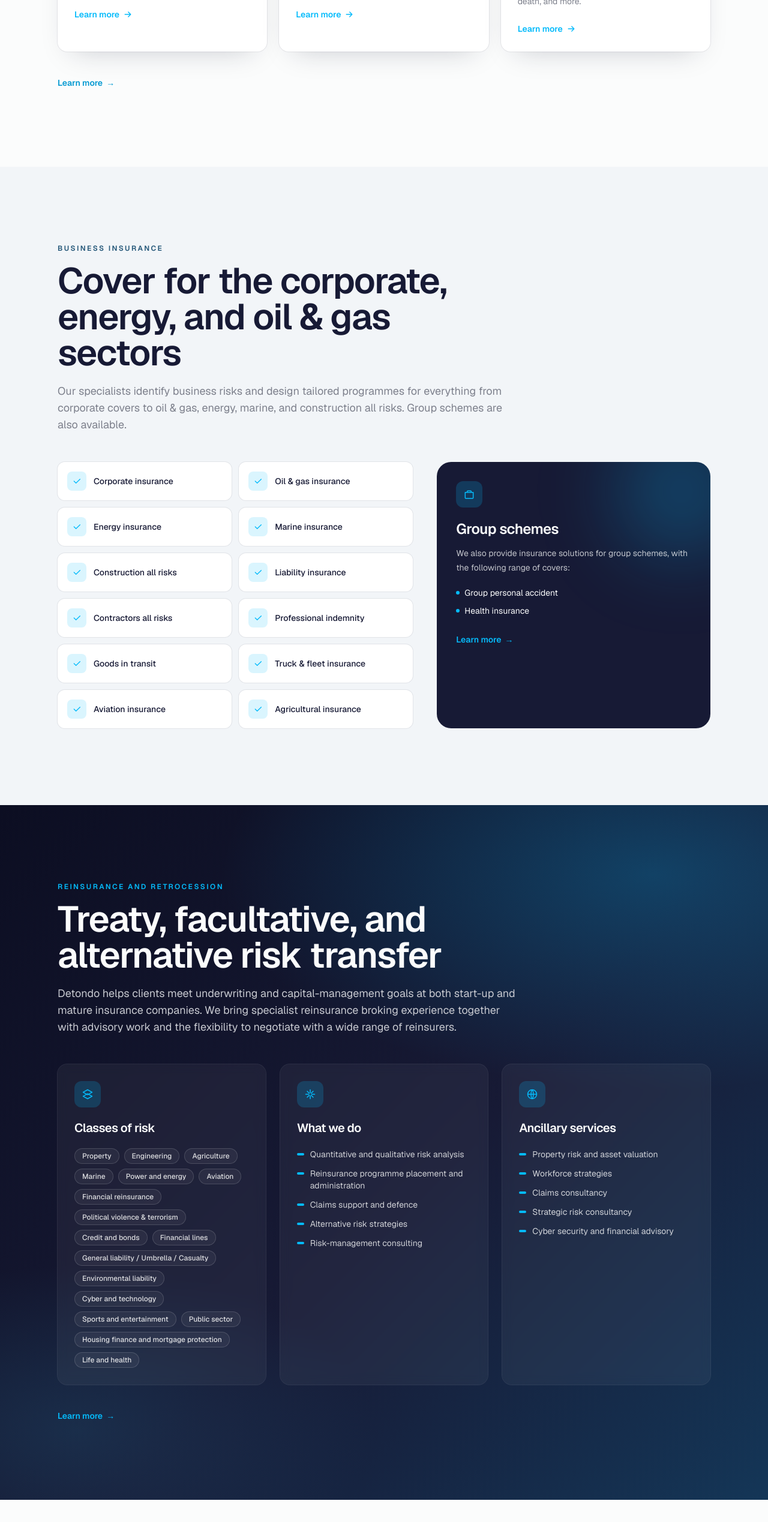
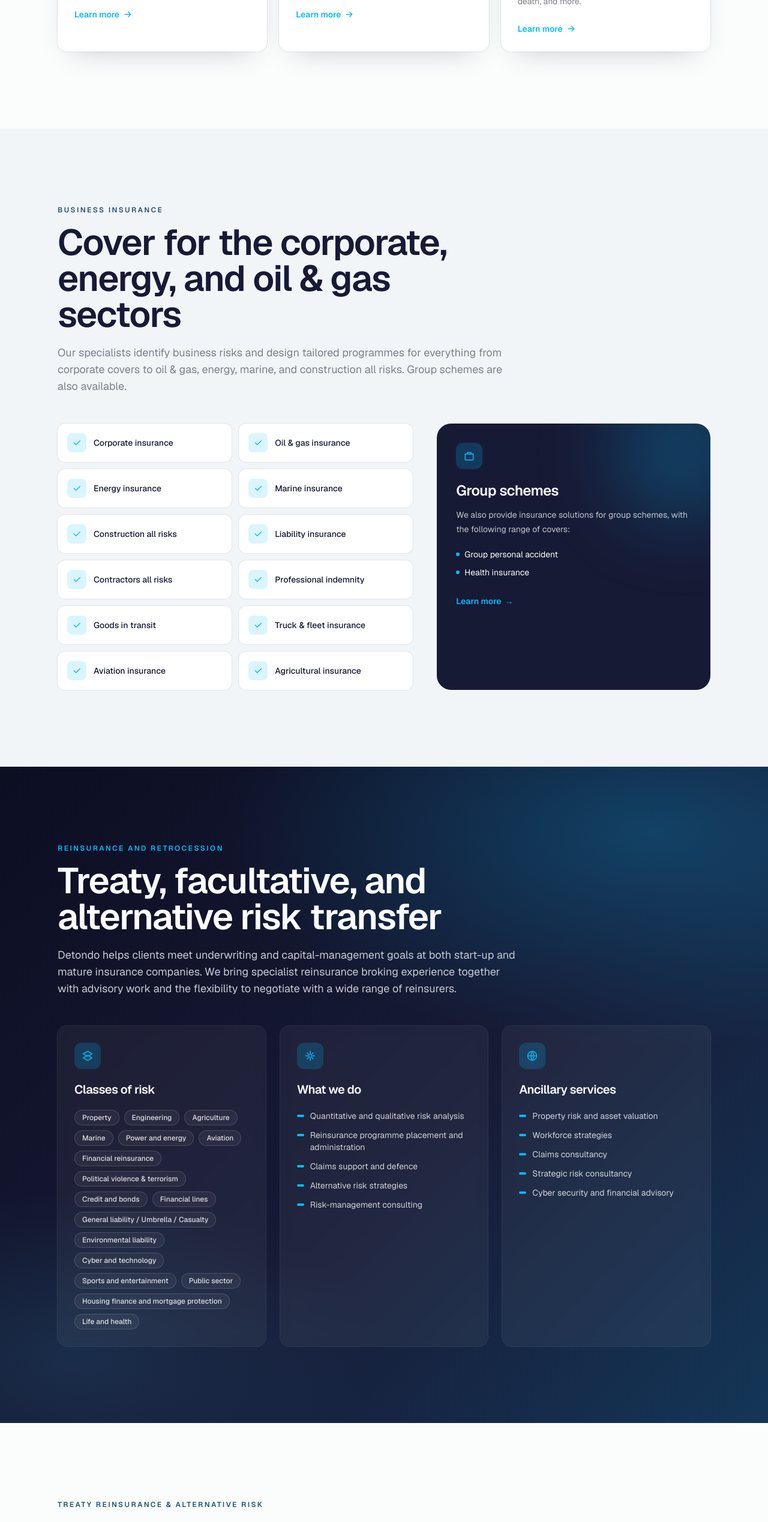
Before and after one commit to Hlosani-M/launchcraft-detongo-correctora-de-seguros, a Next.js app: page /en in a window 1280 px wide. Shown: the part 7620-10157 px from the top of the page at 60% size. Built offline with nearby package versions, Linux system fonts and the light colour scheme; no server answers.

Commit message:
feat: Remove call-to-action links from PersonalInsurance and Reinsurance sections

```diff
--- a/components/sections/PersonalInsurance.tsx
+++ b/components/sections/PersonalInsurance.tsx
@@ -51,15 +51,6 @@
           </Reveal>
         ))}
       </div>
-      <div className="mt-10">
-        <a
-          href={`/${lang}/services/personal`}
-          className="inline-flex items-center gap-1.5 text-sm font-semibold text-brand-azure-dim transition-all hover:gap-2.5 hover:text-brand-azure"
-        >
-          {cta}
-          <span aria-hidden>→</span>
-        </a>
-      </div>
     </Section>
   );
 }
--- a/components/sections/Reinsurance.tsx
+++ b/components/sections/Reinsurance.tsx
@@ -97,16 +97,6 @@
           </div>
         </Reveal>
       </div>
-
-      <div className="mt-10">
-        <a
-          href={`/${lang}/services/reinsurance`}
-          className="inline-flex items-center gap-1.5 text-sm font-semibold text-brand-azure transition-all hover:gap-2.5"
-        >
-          {cta}
-          <span aria-hidden>→</span>
-        </a>
-      </div>
     </Section>
   );
 }
```
